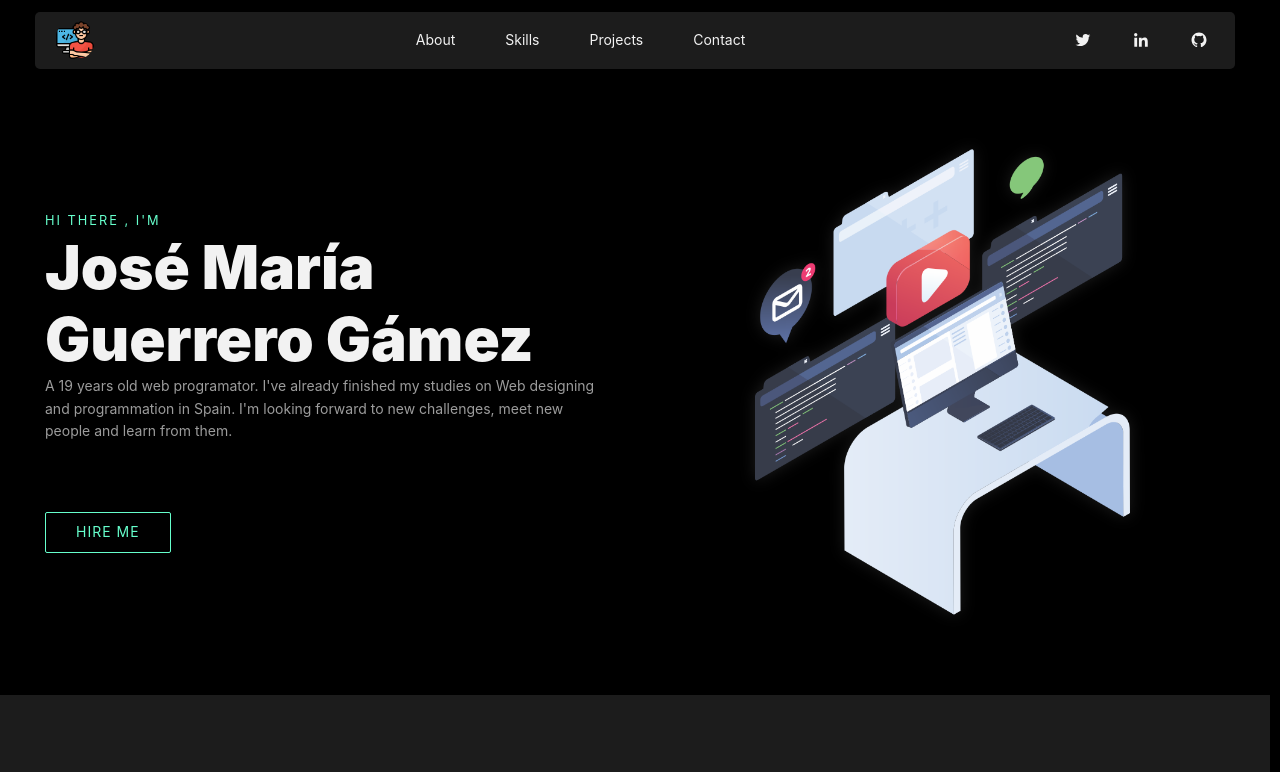
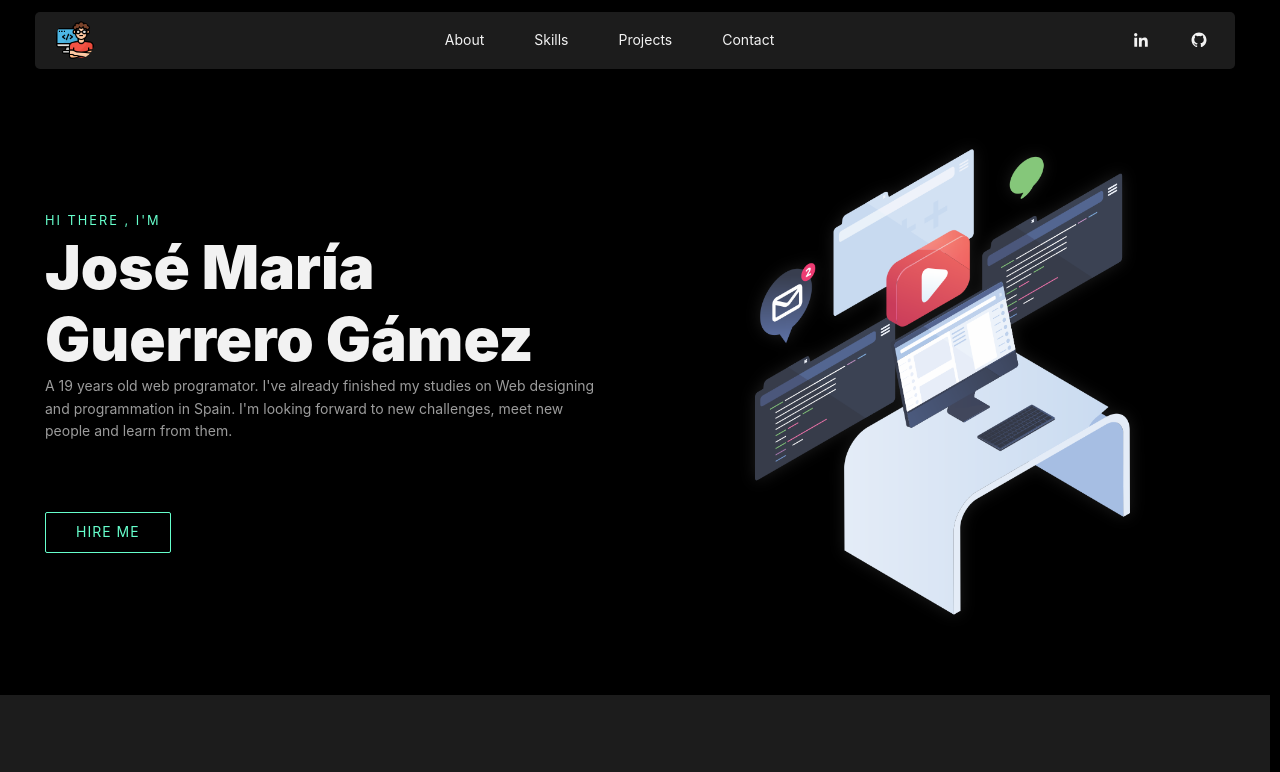
Before and after one commit to josema-2005/josema-2005.github.io, a plain HTML site: page index.html in a window 1280 px wide. Shown: the top 772 px of the page. Drawn offline with nearby package versions, Linux system fonts and the light colour scheme.

Commit message:
deletet twitter link

```diff
--- a/index.html
+++ b/index.html
@@ -61,17 +61,6 @@
 				</ul>
 
 				<ul class="social-nav">
-					<li>
-						<a href="https://x.com/josemaa05" rel="noreferrer" target="_blank"
-							aria-label="link to twitter profile">
-							<svg xmlns="http://www.w3.org/2000/svg" width="18" height="18" viewBox="0 0 24 24"
-								style="fill: currentColor">
-								<path
-									d="M19.633 7.997c.013.175.013.349.013.523 0 5.325-4.053 11.461-11.46 11.461-2.282 0-4.402-.661-6.186-1.809.324.037.636.05.973.05a8.07 8.07 0 0 0 5.001-1.721 4.036 4.036 0 0 1-3.767-2.793c.249.037.499.062.761.062.361 0 .724-.05 1.061-.137a4.027 4.027 0 0 1-3.23-3.953v-.05c.537.299 1.16.486 1.82.511a4.022 4.022 0 0 1-1.796-3.354c0-.748.199-1.434.548-2.032a11.457 11.457 0 0 0 8.306 4.215c-.062-.3-.1-.611-.1-.923a4.026 4.026 0 0 1 4.028-4.028c1.16 0 2.207.486 2.943 1.272a7.957 7.957 0 0 0 2.556-.973 4.02 4.02 0 0 1-1.771 2.22 8.073 8.073 0 0 0 2.319-.624 8.645 8.645 0 0 1-2.019 2.083z">
-								</path>
-							</svg>
-						</a>
-					</li>
 					<li>
 						<a href="https://www.linkedin.com/in/jose-maria-guerrero-g%C3%A1mez-034ab2345/" rel="noreferrer"
 							target="_blank" aria-label="link to linkedin profile"><svg
```
